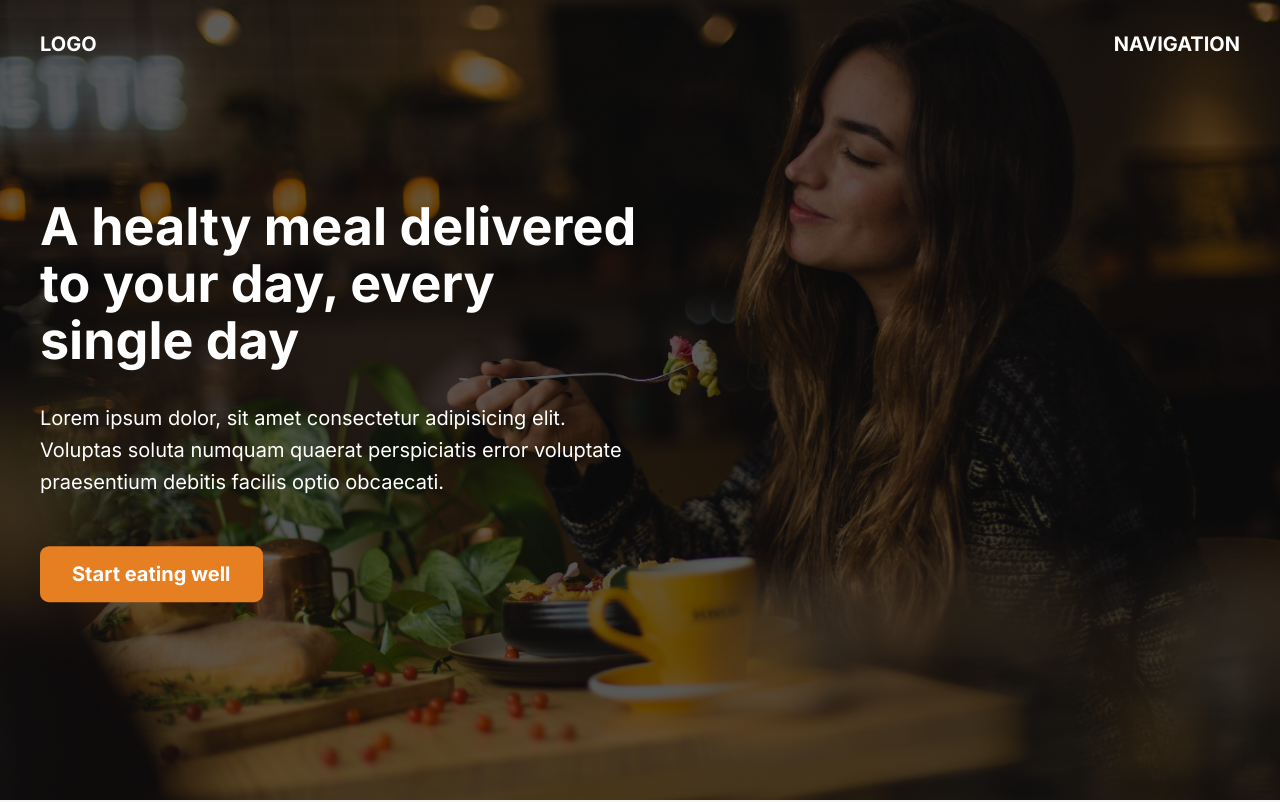
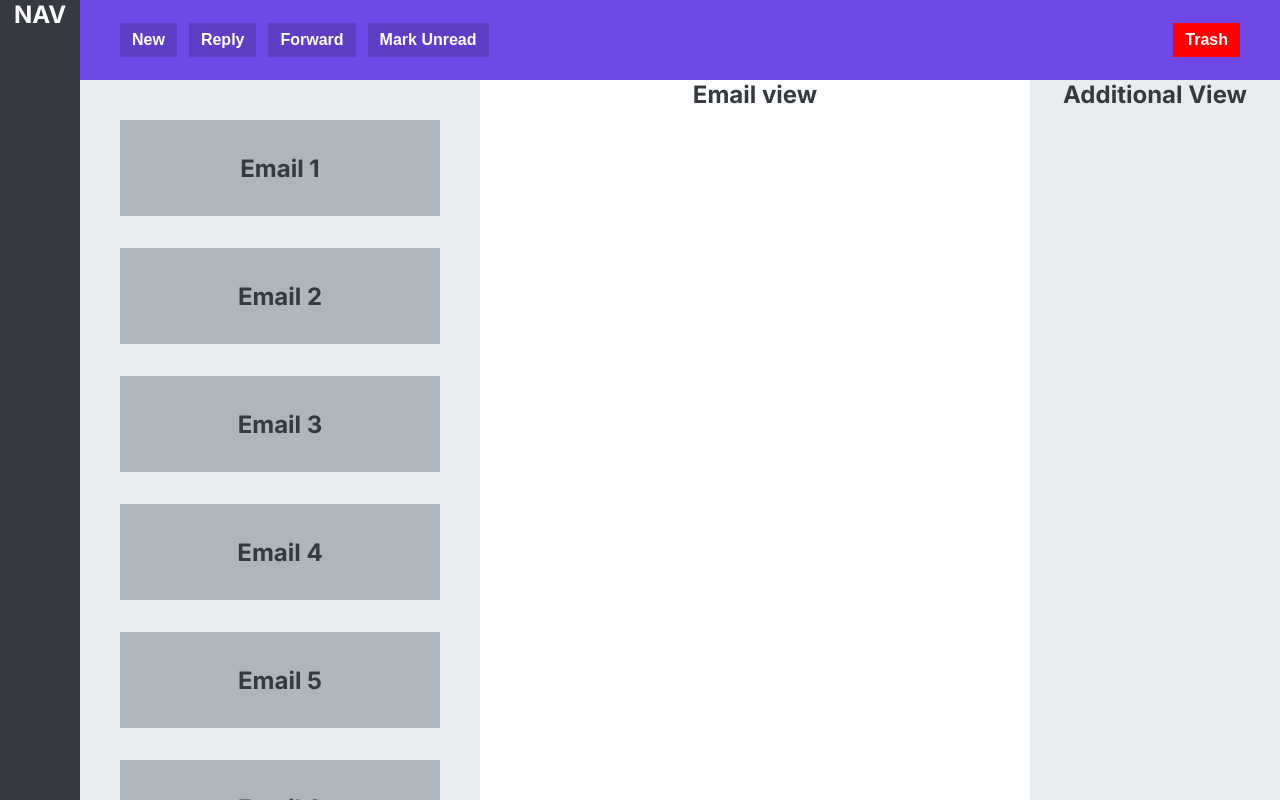
Before and after one commit to hsn2903/s-components, a React (Create React App) app: page / in a window 1280 px wide. Shown: the top 802 px of the page. Built offline with nearby package versions, Linux system fonts and the light colour scheme.

Commit message:
add layout section

```diff
--- a/src/App.js
+++ b/src/App.js
@@ -1,4 +1,11 @@
-import { Accordion, Carousel, Hero, Pagination, Table } from "./components";
+import {
+  Accordion,
+  Carousel,
+  Hero,
+  Layout,
+  Pagination,
+  Table,
+} from "./components";
 
 const App = () => {
   return (
@@ -7,7 +14,8 @@ const App = () => {
       {/* <Carousel /> */}
       {/* <Table /> */}
       {/* <Pagination /> */}
-      <Hero />
+      {/* <Hero /> */}
+      <Layout />
     </div>
   );
 };
--- /dev/null
+++ b/src/components/06-layout/Layout.css
@@ -0,0 +1,70 @@
+.section_layout {
+  color: #343a40;
+  font-size: 24px;
+  height: 100vh;
+  text-align: center;
+  font-weight: bold;
+
+  display: grid;
+  grid-template-columns: 80px 400px 1fr 250px;
+  grid-template-rows: 80px 1fr;
+}
+
+.section_layout nav {
+  background-color: #343a40;
+  color: #fff;
+  grid-row: 1/-1;
+}
+
+.section_layout menu {
+  background-color: #7048e8;
+  color: #fff;
+  grid-column: 2 / -1;
+
+  display: flex;
+  align-items: center;
+  gap: 12px;
+  padding: 0 40px;
+}
+
+.section_layout menu button:last-child {
+  background-color: red;
+  margin-left: auto;
+}
+
+.section_layout menu button {
+  display: inline-block;
+  font-size: 16px;
+  font-weight: bold;
+  background-color: #5f3dc4;
+  border: none;
+  cursor: pointer;
+  color: #fff;
+  padding: 8px 12px;
+}
+
+.section_layout section {
+  background-color: #e9ecef;
+  padding: 40px;
+
+  overflow: scroll;
+
+  display: flex;
+  flex-direction: column;
+  gap: 32px;
+}
+
+.section_layout .email {
+  background-color: #adb5bd;
+  height: 96px;
+
+  flex-shrink: 0;
+
+  display: flex;
+  align-items: center;
+  justify-content: center;
+}
+
+.section_layout aside {
+  background-color: #e9ecef;
+}
--- /dev/null
+++ b/src/components/06-layout/Layout.js
@@ -0,0 +1,32 @@
+import "./Layout.css";
+
+const Layout = () => {
+  return (
+    <div className="section_layout">
+      <nav>NAV</nav>
+      <menu>
+        <button>New</button>
+        <button>Reply</button>
+        <button>Forward</button>
+        <button>Mark Unread</button>
+        <button>Trash</button>
+      </menu>
+      <section>
+        <div className="email">Email 1</div>
+        <div className="email">Email 2</div>
+        <div className="email">Email 3</div>
+        <div className="email">Email 4</div>
+        <div className="email">Email 5</div>
+        <div className="email">Email 6</div>
+        <div className="email">Email 7</div>
+        <div className="email">Email 8</div>
+        <div className="email">Email 9</div>
+        <div className="email">Email 10</div>
+      </section>
+      <main>Email view</main>
+      <aside>Additional View</aside>
+    </div>
+  );
+};
+
+export default Layout;
--- a/src/components/index.js
+++ b/src/components/index.js
@@ -3,5 +3,6 @@ import Carousel from "./02-Carousel/Carousel";
 import Table from "./03-table/Table";
 import Pagination from "./04-pagination/Pagination";
 import Hero from "./05-hero/Hero";
+import Layout from "./06-layout/Layout";
 
-export { Accordion, Carousel, Table, Pagination, Hero };
+export { Accordion, Carousel, Table, Pagination, Hero, Layout };
```
